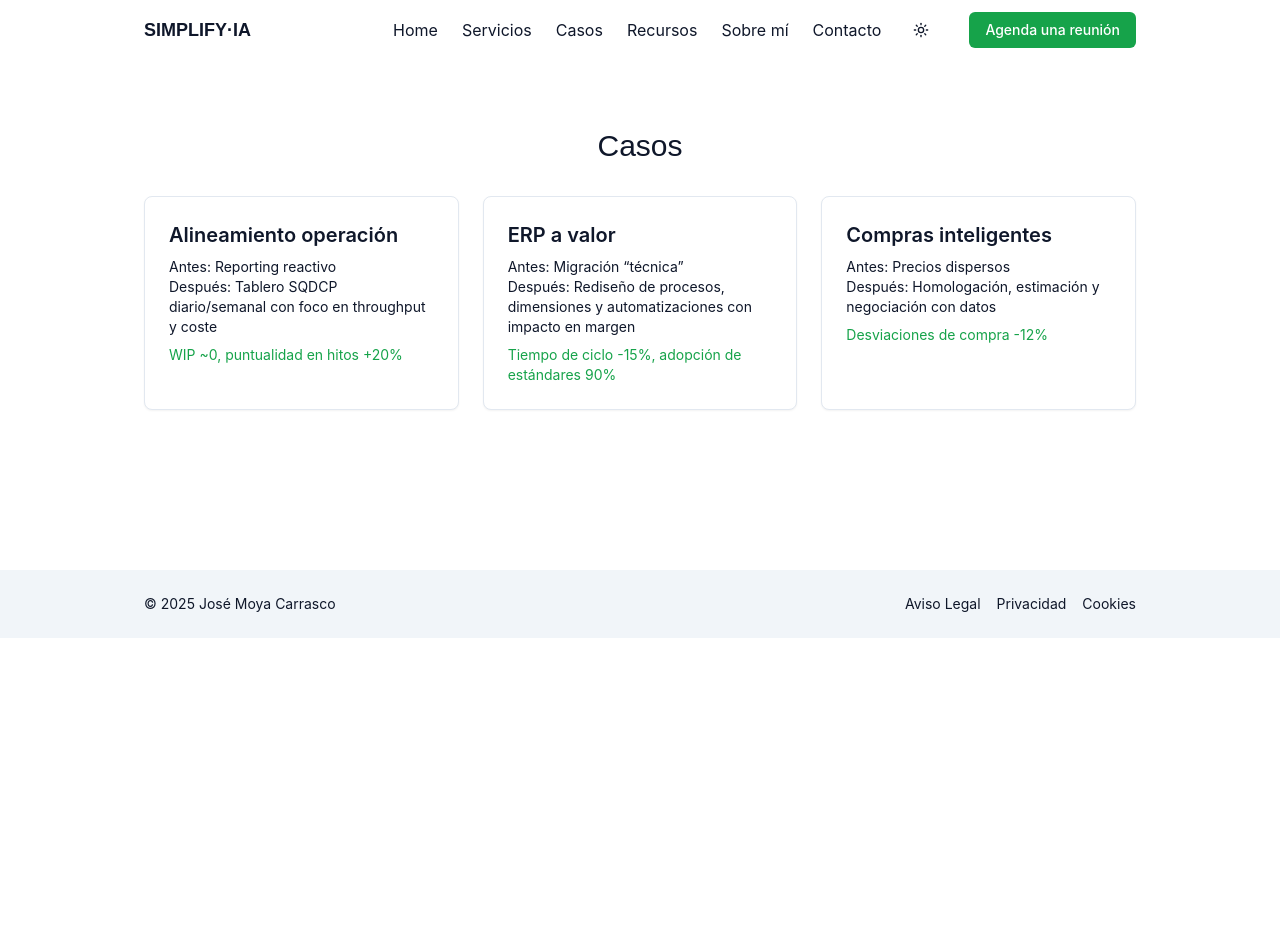
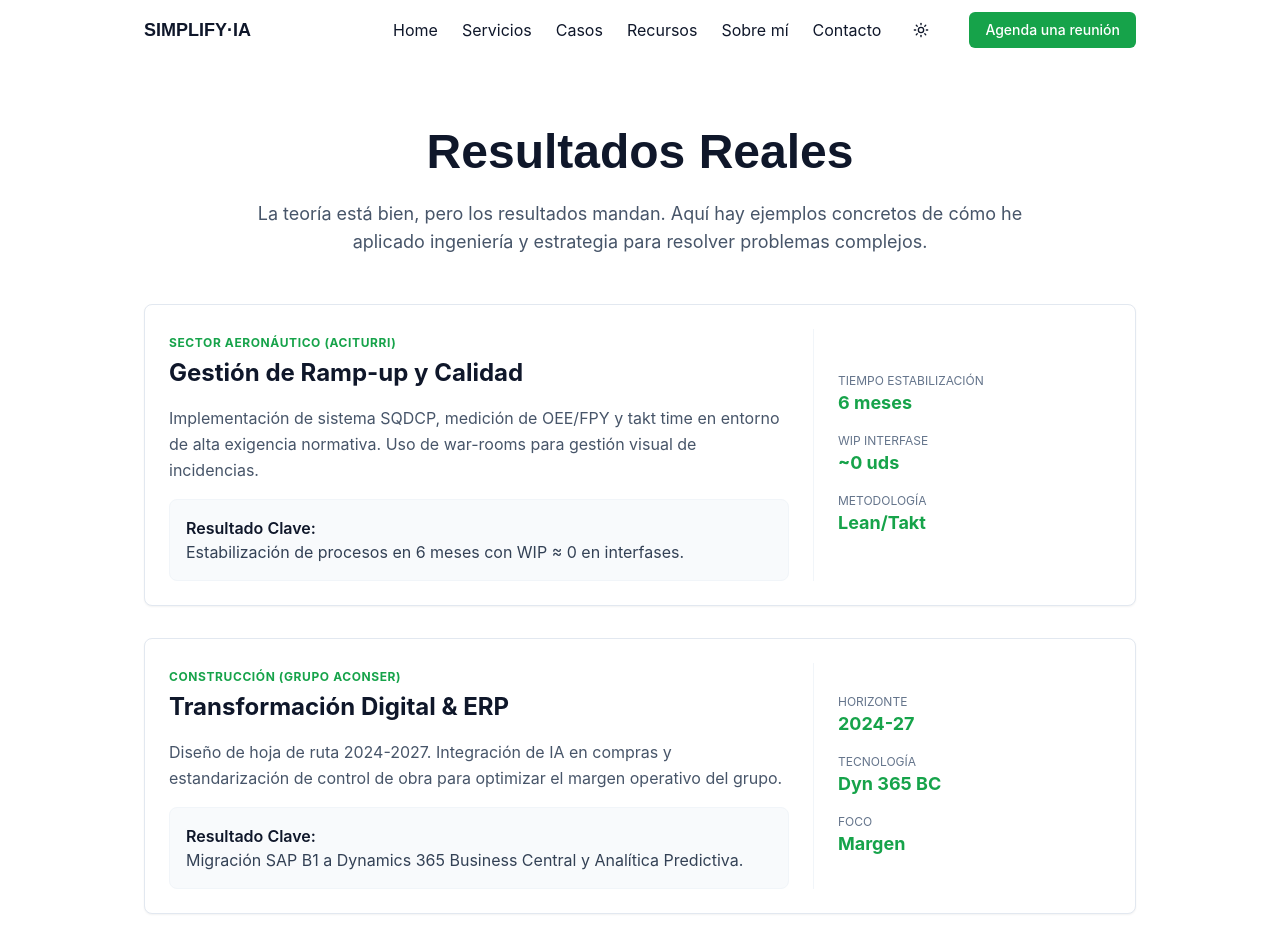
Before and after one commit to josemoyac/Simplify-IA, a Next.js app: page /casos in a window 1280 px wide. Shown: the top 944 px of the page. Before the commit the page ends 800 px from the top, so only its background shows below. Built offline with nearby package versions, Linux system fonts and the light colour scheme.

Commit message:
page.tsx

```diff
--- a/app/casos/page.tsx
+++ b/app/casos/page.tsx
@@ -1,41 +1,83 @@
 import Section from '@/components/section';
 import Card from '@/components/card';
+import KPI from '@/components/kpi';
 
 const cases = [
   {
-    title: 'Alineamiento operación',
-    before: 'Reporting reactivo',
-    after: 'Tablero SQDCP diario/semanal con foco en throughput y coste',
-    metrics: 'WIP ~0, puntualidad en hitos +20%'
+    context: 'Sector Aeronáutico (Aciturri)',
+    action: 'Gestión de Ramp-up y Calidad',
+    result: 'Estabilización de procesos en 6 meses con WIP ≈ 0 en interfases.',
+    details: 'Implementación de sistema SQDCP, medición de OEE/FPY y takt time en entorno de alta exigencia normativa. Uso de war-rooms para gestión visual de incidencias.',
+    metrics: [
+      { label: 'Tiempo Estabilización', value: '6 meses' },
+      { label: 'WIP Interfase', value: '~0 uds' },
+      { label: 'Metodología', value: 'Lean/Takt' }
+    ]
   },
   {
-    title: 'ERP a valor',
-    before: 'Migración “técnica”',
-    after: 'Rediseño de procesos, dimensiones y automatizaciones con impacto en margen',
-    metrics: 'Tiempo de ciclo -15%, adopción de estándares 90%'
+    context: 'Construcción (Grupo Aconser)',
+    action: 'Transformación Digital & ERP',
+    result: 'Migración SAP B1 a Dynamics 365 Business Central y Analítica Predictiva.',
+    details: 'Diseño de hoja de ruta 2024-2027. Integración de IA en compras y estandarización de control de obra para optimizar el margen operativo del grupo.',
+    metrics: [
+      { label: 'Horizonte', value: '2024-27' },
+      { label: 'Tecnología', value: 'Dyn 365 BC' },
+      { label: 'Foco', value: 'Margen' }
+    ]
   },
   {
-    title: 'Compras inteligentes',
-    before: 'Precios dispersos',
-    after: 'Homologación, estimación y negociación con datos',
-    metrics: 'Desviaciones de compra -12%'
+    context: 'Compras y Aprovisionamiento',
+    action: 'Central de Compras Inteligente (IA)',
+    result: 'Algoritmos de códigos padre-hijo y estimación de precios.',
+    details: 'Desarrollo de modelos de IA para la homologación automática de proveedores y detección de desviaciones de precios antes de la contratación.',
+    metrics: [
+      { label: 'Innovación', value: 'IA/ML' },
+      { label: 'Aplicación', value: 'Precios' },
+      { label: 'Objetivo', value: 'Eficiencia' }
+    ]
   }
 ];
 
-export const metadata = { title: 'Casos' };
+export const metadata = { title: 'Casos de Éxito' };
 
 export default function Casos() {
   return (
     <main>
       <Section>
-        <h1 className="text-3xl font-heading mb-8 text-center">Casos</h1>
-        <div className="grid md:grid-cols-3 gap-6">
-          {cases.map((c) => (
-            <Card key={c.title}>
-              <h2 className="text-xl font-semibold mb-2">{c.title}</h2>
-              <p className="text-sm">Antes: {c.before}</p>
-              <p className="text-sm">Después: {c.after}</p>
-              <p className="mt-2 text-sm text-brand">{c.metrics}</p>
+        <div className="text-center max-w-3xl mx-auto mb-12">
+          <h1 className="text-3xl md:text-5xl font-heading font-bold mb-6">Resultados Reales</h1>
+          <p className="text-lg text-slate-600 dark:text-slate-300">
+            La teoría está bien, pero los resultados mandan. Aquí hay ejemplos concretos de cómo he aplicado ingeniería y estrategia para resolver problemas complejos.
+          </p>
+        </div>
+
+        <div className="space-y-8">
+          {cases.map((c, idx) => (
+            <Card key={idx} className="border-l-4 border-l-brand overflow-hidden">
+              <div className="grid md:grid-cols-3 gap-6">
+                <div className="md:col-span-2 space-y-4">
+                  <div>
+                    <span className="text-xs font-bold tracking-wider text-brand uppercase">{c.context}</span>
+                    <h2 className="text-2xl font-bold mt-1">{c.action}</h2>
+                  </div>
+                  <p className="text-slate-600 dark:text-slate-300 leading-relaxed">
+                    {c.details}
+                  </p>
+                  <div className="bg-slate-50 dark:bg-slate-800 p-4 rounded-lg border border-slate-100 dark:border-slate-700">
+                    <p className="font-semibold text-slate-900 dark:text-slate-100">Resultado Clave:</p>
+                    <p className="text-slate-700 dark:text-slate-300">{c.result}</p>
+                  </div>
+                </div>
+
+                <div className="flex flex-col justify-center gap-4 border-t md:border-t-0 md:border-l border-slate-100 dark:border-slate-800 pt-6 md:pt-0 md:pl-6">
+                  {c.metrics.map((m) => (
+                    <div key={m.label}>
+                      <span className="block text-xs text-slate-500 uppercase">{m.label}</span>
+                      <span className="block text-lg font-bold text-brand">{m.value}</span>
+                    </div>
+                  ))}
+                </div>
+              </div>
             </Card>
           ))}
         </div>
```
